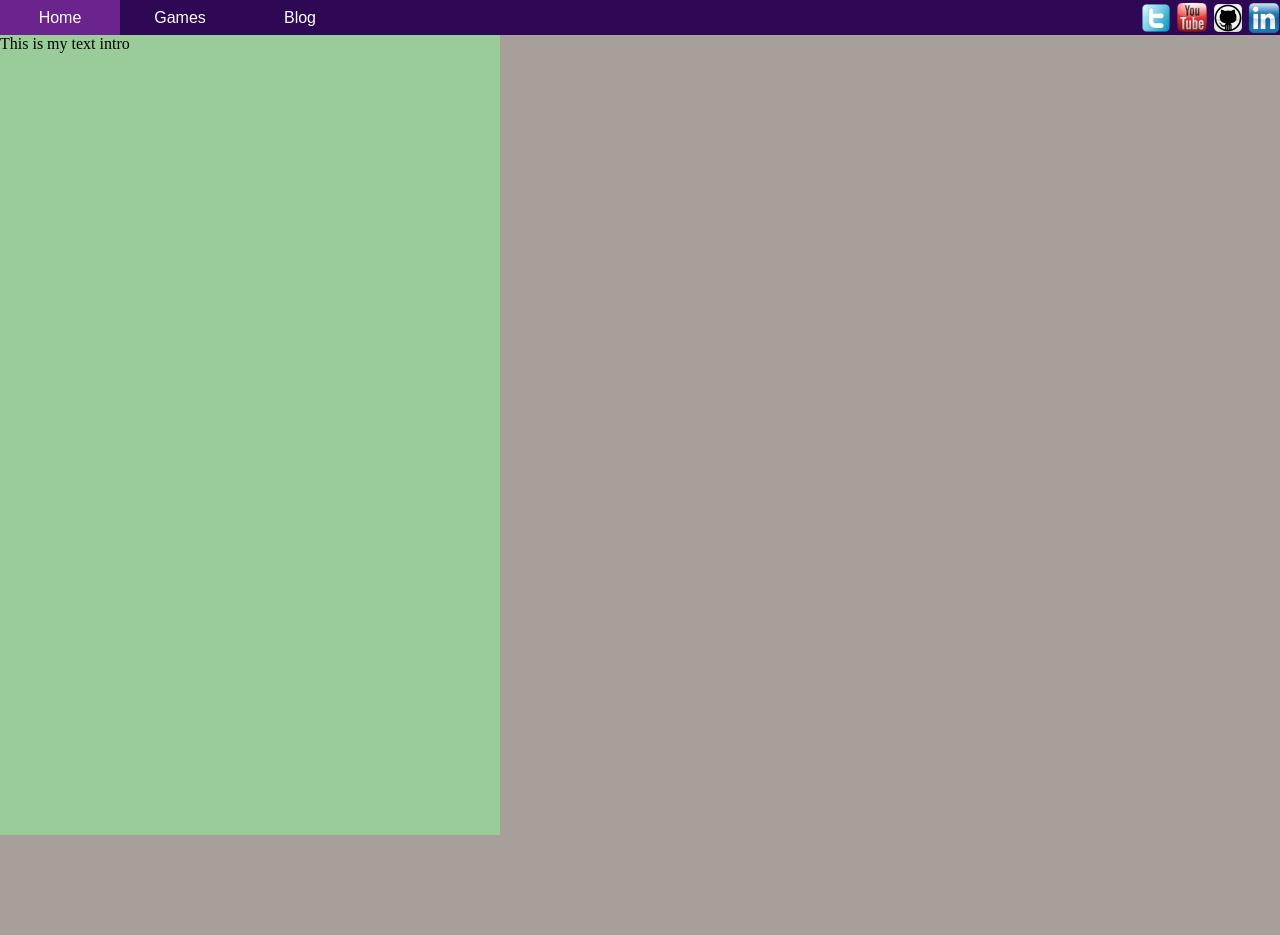
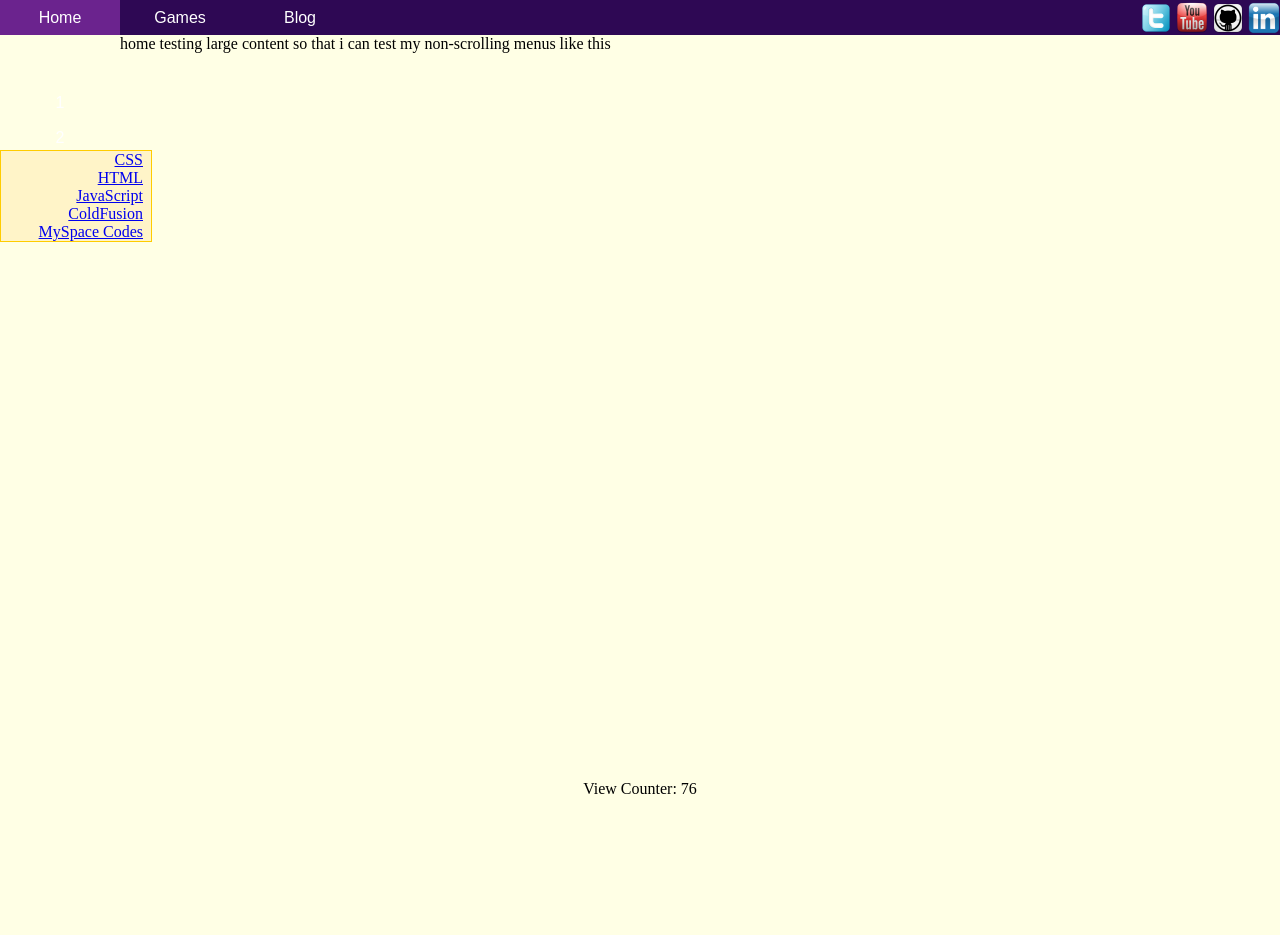
Before and after one commit to Lothrazar/PersonalWebsite, a PHP site: page / in a window 1280 px wide. Before the commit the page ends 835 px from the top, so only its background shows below. Run offline with PHP 8.4, Linux system fonts and the light colour scheme.

Commit message:
floating left menus in progress. this commit is too big and too incomplete i know

```diff
--- a/css/index.css
+++ b/css/index.css
@@ -11,6 +11,50 @@ and open the template in the editor.
 #main {
 float:left;
 width:500px;
-background:#9c9;
-height:100%
+/*background:#FFCC00;http://www.colorcombos.com/color-schemes/8/ColorCombo8.html*/
+height:900px;
 }
+
+
+#left_menu{
+ margin-top:50px;
+
+  font-family:"Century Gothic", "HelveticaNeueLT Pro 45 Lt", sans-serif;
+  float: left;
+}
+#left_menu li {
+  list-style: none;
+
+  width: 120px;
+  height: 35px;
+  line-height: 35px;
+  text-align: center;
+}
+#left_menu li a {
+  color: white;
+  text-decoration: none;
+  display: block;
+}
+#left_menu li a:hover {
+  background-color: #6B238E;
+}
+
+
+
+ div.floating-menu
+ {
+     position:fixed;
+     background:#fff4c8;
+     border:1px solid #ffcc00;
+     width:150px;
+     z-index:100;
+     margin-top:150px;
+ }
+
+ div.floating-menu a
+ {
+     display:block;
+     margin:0 0.5em;
+     text-align:right;
+
+ }
--- a/css/main.css
+++ b/css/main.css
@@ -18,7 +18,7 @@ body {
 body,
 html {
     color:#000;
-    background:#a7a09a;
+    background:#FFFFE5
     }
 
 head{height:0px;}
--- a/css/mainmenu.css
+++ b/css/mainmenu.css
@@ -19,14 +19,19 @@ and open the template in the editor.
   background-color: #2E0854;
   font-family:"Century Gothic", "HelveticaNeueLT Pro 45 Lt", sans-serif;
   float: left;
+
+
+
 }
 #nav li {
   list-style: none;
-  float: left;
+   float:left;
   width: 120px;
   height: 35px;
   line-height: 35px;
   text-align: center;
+
+
 }
 #nav li a {
   color: white;
@@ -38,13 +43,16 @@ and open the template in the editor.
 }
 #icons_ctr{
      position: relative;
+     right:0;
 }
 #icons{
-    position: absolute;
+   position: absolute;
     top: 0px;
     right: 0px;
     margin-top: 2px;
 }
+
+
 
 #icons img{
 
--- a/games.php
+++ b/games.php
@@ -5,11 +5,7 @@
     </head>
     <body>
 
-    <?php
-    $doc = new DOMDocument();
-    $doc->loadHTMLFile("mainmenu.html");
-    echo $doc->saveHTML();
-    ?>
+         <?php include 'mainmenu.php'; ?>
 
 
         GAMES!!
--- a/index.php
+++ b/index.php
@@ -6,30 +6,29 @@
     </head>
     <body>
 
-    <?php
-    $doc = new DOMDocument();
-    $doc->loadHTMLFile("mainmenu.html");
-    echo $doc->saveHTML();
-    ?>
+         <?php include 'mainmenu.php'; ?>
 
 
 
-        <div id="main">
+<nav  id='left_menu'>
 
-            <?php
+    <ul  >
+       <li><a href='#1' ><span>1</span></a></li>
+       <li><a href='#2' ><span>2</span></a></li>
+       <li><a href='#3' ><span>3</span></a></li>
+    </ul>
+</nav>
+    <section id="main">
 
-        $intro = fopen("txt/intro.txt", "r");
-        if($intro)
-        {
-            echo fread($intro,7777);
-            fclose ($intro);
-        }
-        ?>
+
+
+      home
 
 
 
 
-        </div>
+
+      testing large content
 
 
 
@@ -38,23 +37,42 @@
 
 
 
+
+      so that i can test my non-scrolling menus
+
+
+
+
+
+
+
+
+
+
+
+      like this
+    </section>
+
+
+
+
+
+
+<div class="floating-menu">
+
+    <a href="http://www.quackit.com/css/">CSS</a>
+    <a href="http://www.quackit.com/html/">HTML</a>
+    <a href="http://www.quackit.com/javascript/">JavaScript</a>
+    <a href="http://www.quackit.com/coldfusion/">ColdFusion</a>
+    <a href="http://www.quackit.com/myspace/codes/">MySpace Codes</a>
+</div>
+
+
     <div id="index_footer">
 
 
-    <?php
 
-    $views = fopen("views.txt", "r");
-    if($views)
-    {
-        $counter = (int) fread($views,20);
-        fclose ($views);
-        $counter++;
-        echo" <center> View Counter: ". $counter . " </center> " ;
-        $handle = fopen("views.txt", "w" );
-        fwrite($views,$counter) ;
-        fclose ($views) ;
-    }
-    ?>
+         <?php include 'viewcounter.php'; ?>
 
 
     </div>
--- a/mainmenu.html
+++ b/mainmenu.php
@@ -1,20 +1,21 @@
 
 <link rel="stylesheet" type="text/css" href="css/mainmenu.css">
+<div>
+<nav id='menu'>
 
-<div id='menu'>
     <ul id="nav">
        <li><a href='index.php' ><span>Home</span></a></li>
        <li> <a href='games.php'  > <span>Games</span></a></li>
        <li> <a href='blog.php'  > <span>Blog</span></a></li>
     </ul>
-    </div>
-
-    <div id="icons_ctr">
-    <ul id="icons">
+</nav>
+</div>
+<div id="icons_ctr">
+    <nav id="icons">
         <a href='https://twitter.com/lothrazar' target="_blank">   <img src="img/icons/twitter.png"  /></a>
         <a href='https://youtube.ca/lothrazar' target="_blank"><img src="img/icons/youtube.png"  /></a>
         <a href='https://github.com/PrinceOfAmber' target="_blank"><img src="img/icons/github.png"  /></a>
         <a href='https://ca.linkedin.com/pub/samson-bassett/25/653/49' target="_blank"><img src="img/icons/linkedin.png"  /></a>
 
-    </ul>
+    </nav>
 </div>
--- /dev/null
+++ b/viewcounter.php
@@ -0,0 +1,16 @@
+<?php
+
+
+    $views = fopen("views.txt", "r");
+
+    if($views)
+    {
+        $raw = fread($views,20);
+        $counter = (int) $raw;
+        fclose ($views);
+        $counter++;
+        echo " <center> View Counter: ". $counter . " </center> " ;
+        $views = fopen("views.txt", "w" );
+        fwrite($views,$counter) ;
+        fclose ($views) ;
+    }
--- /dev/null
+++ b/views.txt
@@ -0,0 +1 @@
+75
```
Also changed, not shown: blog.php (+3 -5 lines).
